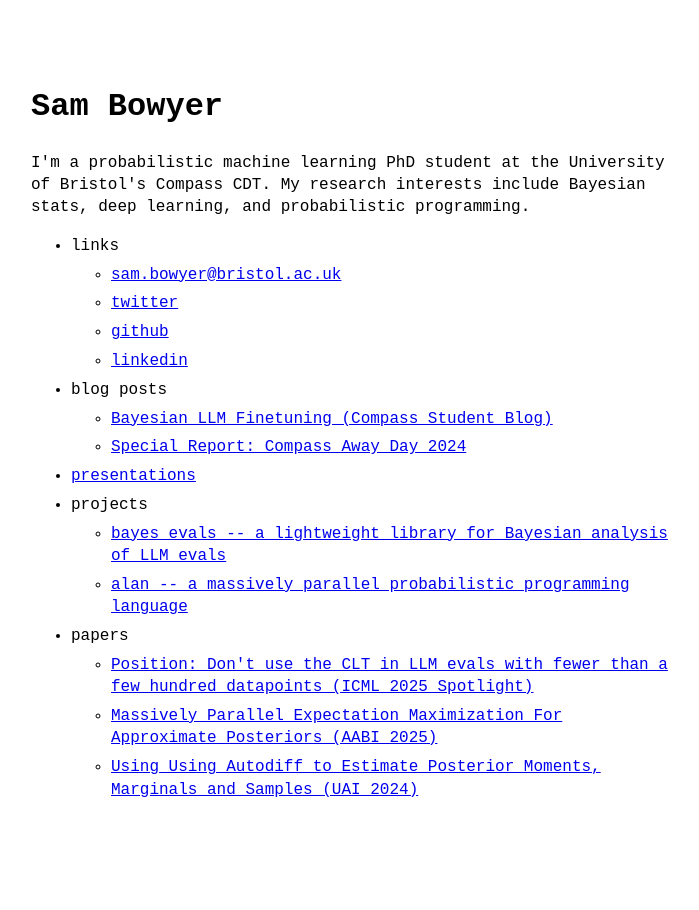
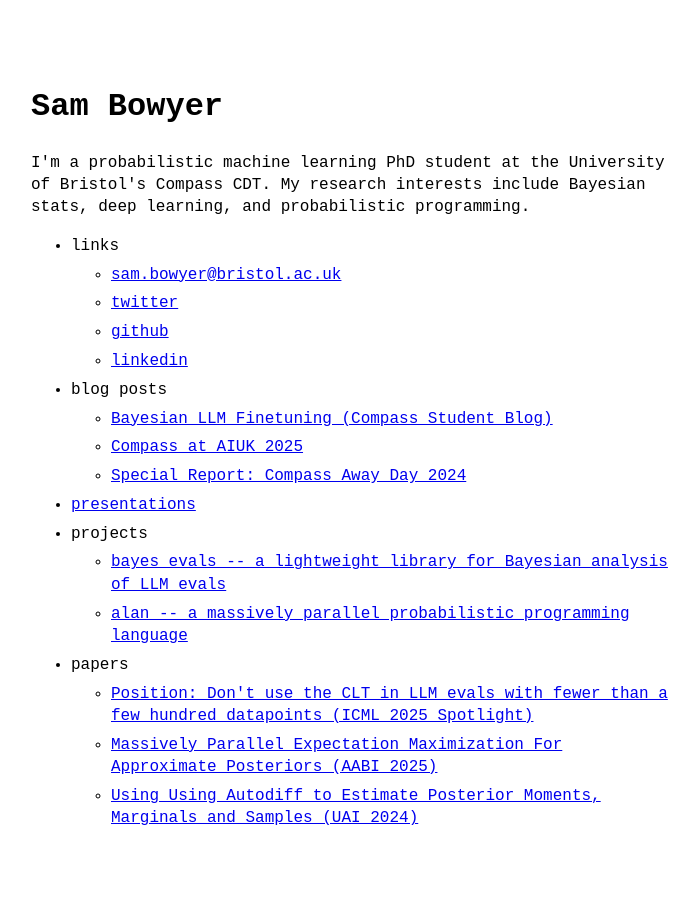
Before and after one commit to sambowyer/sambowyer.github.io, a Jekyll site: the page built from index.md, in a window 1280 px wide. Shown: the whole page, without its empty margins (289-988 px from the left). Built offline with Jekyll 4.4.1, drawn with Linux system fonts in a browser that asks for light colours.

Commit message:
Update menu.yml

```diff
--- a/_data/menu.yml
+++ b/_data/menu.yml
@@ -24,6 +24,8 @@ entries:
     entries:
       - title: Bayesian LLM Finetuning (Compass Student Blog)
         url: https://compass.blogs.bristol.ac.uk/2024/08/28/student-perspectives-bayesian-llm-finetuning/
+      - title: Compass at AIUK 2025
+        url: https://compass.blogs.bristol.ac.uk/2025/04/25/student-perspectives-ai-uk-2025-conference/
       - title: "Special Report: Compass Away Day 2024"
         url: https://compass.blogs.bristol.ac.uk/2024/08/21/compass-away-day-2024/
 
```
